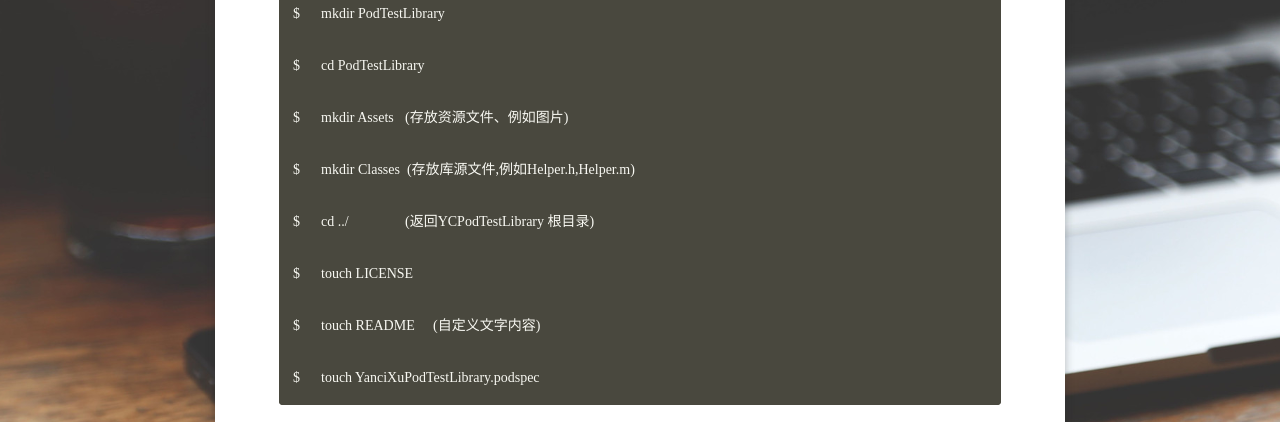
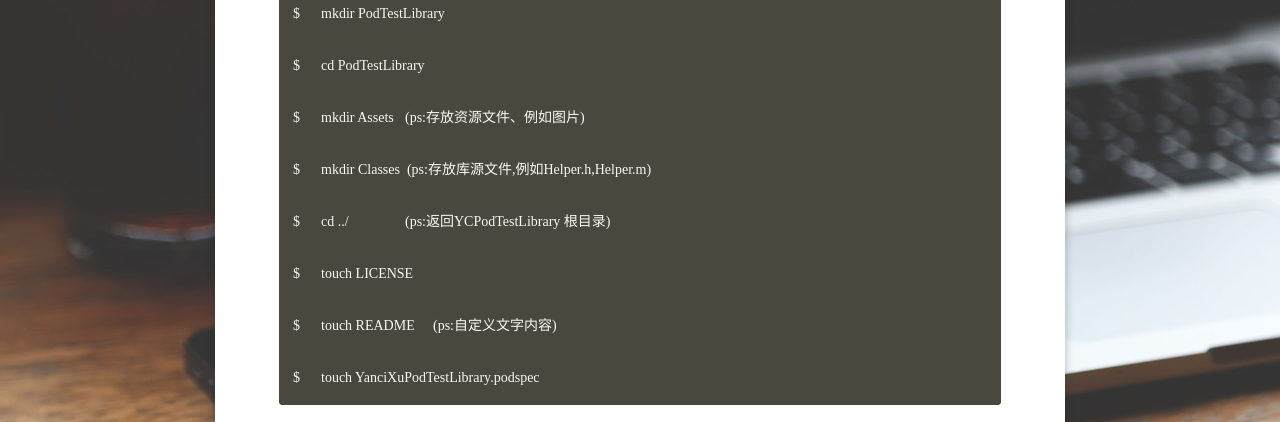
Before and after one commit to XuYanci/XuYanci.github.io, a Jekyll site: the page built from _posts/2016-12-21-如何制作一个CocoaPod (1).md, in a window 1280 px wide and 900 px high, scrolled down 826 px. Shown: the part 358-780 px from the top of the window. Built offline with Jekyll 4.4.1, drawn with Linux system fonts in a browser that asks for light colours; some web fonts are replaced; comment, search, counter and statistics services are not loaded; some of the changed text lies outside the part shown.

Commit message:
fix typo

```diff
--- a/_posts/2016-12-21-如何制作一个CocoaPod (1).md
+++ b/_posts/2016-12-21-如何制作一个CocoaPod (1).md
@@ -24,15 +24,15 @@ comments: true
 
 	$	cd PodTestLibrary
 
-	$	mkdir Assets	(存放资源文件、例如图片)
+	$	mkdir Assets	(ps:存放资源文件、例如图片)
 
-	$	mkdir Classes  (存放库源文件,例如Helper.h,Helper.m)
+	$	mkdir Classes  (ps:存放库源文件,例如Helper.h,Helper.m)
 
-	$	cd ../  		(返回YCPodTestLibrary 根目录)
+	$	cd ../  		(ps:返回YCPodTestLibrary 根目录)
 
 	$	touch LICENSE
 
-	$	touch README	(自定义文字内容)
+	$	touch README	(ps:自定义文字内容)
 
 	$	touch YanciXuPodTestLibrary.podspec
 
@@ -60,6 +60,7 @@ comments: true
 	LIABILITY, WHETHER IN AN ACTION OF CONTRACT, TORT OR OTHERWISE, ARISING FROM,
 	OUT OF OR IN CONNECTION WITH THE SOFTWARE OR THE USE OR OTHER DEALINGS IN
 	THE SOFTWARE.
+
 
 ##### PodSepc文件
 	#
@@ -100,6 +101,13 @@ comments: true
 	  # s.dependency 'AFNetworking', '~> 2.3'
 	end
 
+###  上传Lib到Github Repo
+	$  cd	YCPodTestLibrary
+	$  git add .
+	$  git commit -m "release 0.1.0"
+	$  git push origin master   (ps:https://github.com/XuYanci/YCPodTestLibrary.git)
+	$  git tag -a 0.1.0
+	$  git push -tags
 
 ### 验证podsepc是否有效
 
@@ -109,6 +117,9 @@ comments: true
  	<figcaption>验证通过</figcaption>
     <img src="/assets/img/2016-12-21-how_to_make_an_cocoapod/4.png">
 </figure>
+
+
+
 
 ### 推送到cocoapod
 
```
Also changed, not shown: 3 other files.
